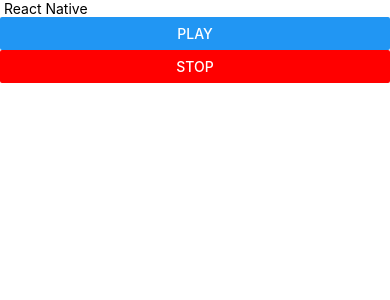
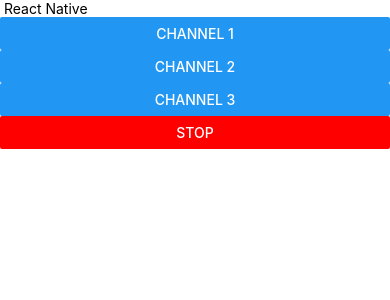
Before and after one commit to imadcollin/radio-app, a React Native app: screen / in a window 390 px wide. Shown: the top 300 px of the page. Built offline with nearby package versions, Linux system fonts and the light colour scheme.

Commit message:
Map channels to buttons

```diff
--- a/App.js
+++ b/App.js
@@ -1,15 +1,16 @@
-import React from 'react';
+import React, {useState} from 'react';
 import {Button, SafeAreaView, StyleSheet, Text, View} from 'react-native';
-import RadioPlayer, {
-} from 'react-native-radio-player';
+import Channels from './helper/channels';
+import RadioPlayer from 'react-native-radio-player';
 const App = () => {
+  const [isPLaying, setIsPlaying] = useState(false);
   const playing = () => {
-    console.log('playing...');
-    let x = 'http://stream.live.vc.bbcmedia.co.uk/bbc_radio_one';
-    const bbc_3 = 'http://stream.live.vc.bbcmedia.co.uk/bbc_radio_three';
-    RadioPlayer.radioURL(bbc_3);
-
+    if (!isPLaying) {
+      RadioPlayer.stop();
+    }
+    RadioPlayer.radioURL(Channels[0].url);
     RadioPlayer.play();
+    setIsPlaying(!isPLaying);
   };
   const stop = () => {
     RadioPlayer.stop();
@@ -19,7 +20,9 @@ const App = () => {
     <SafeAreaView>
       <View>
         <Text> React Native </Text>
-        <Button title="Play" onPress={playing}></Button>
+        {Channels.map((item) => (
+          <Button title={item.name} key={item.id} onPress={playing}></Button>
+        ))}
         <Button title="Stop" color="#ff0000" onPress={stop}></Button>
       </View>
     </SafeAreaView>
```
